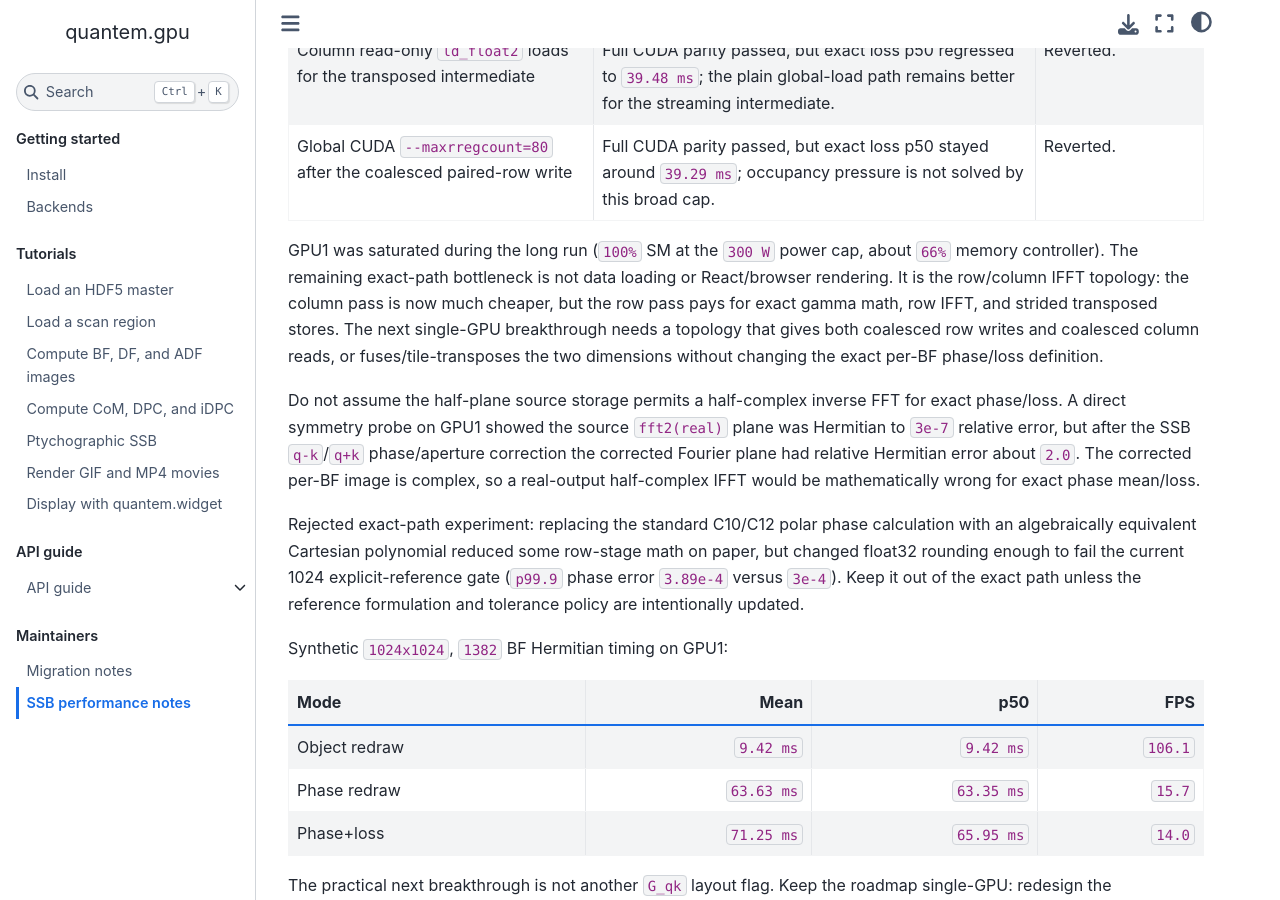
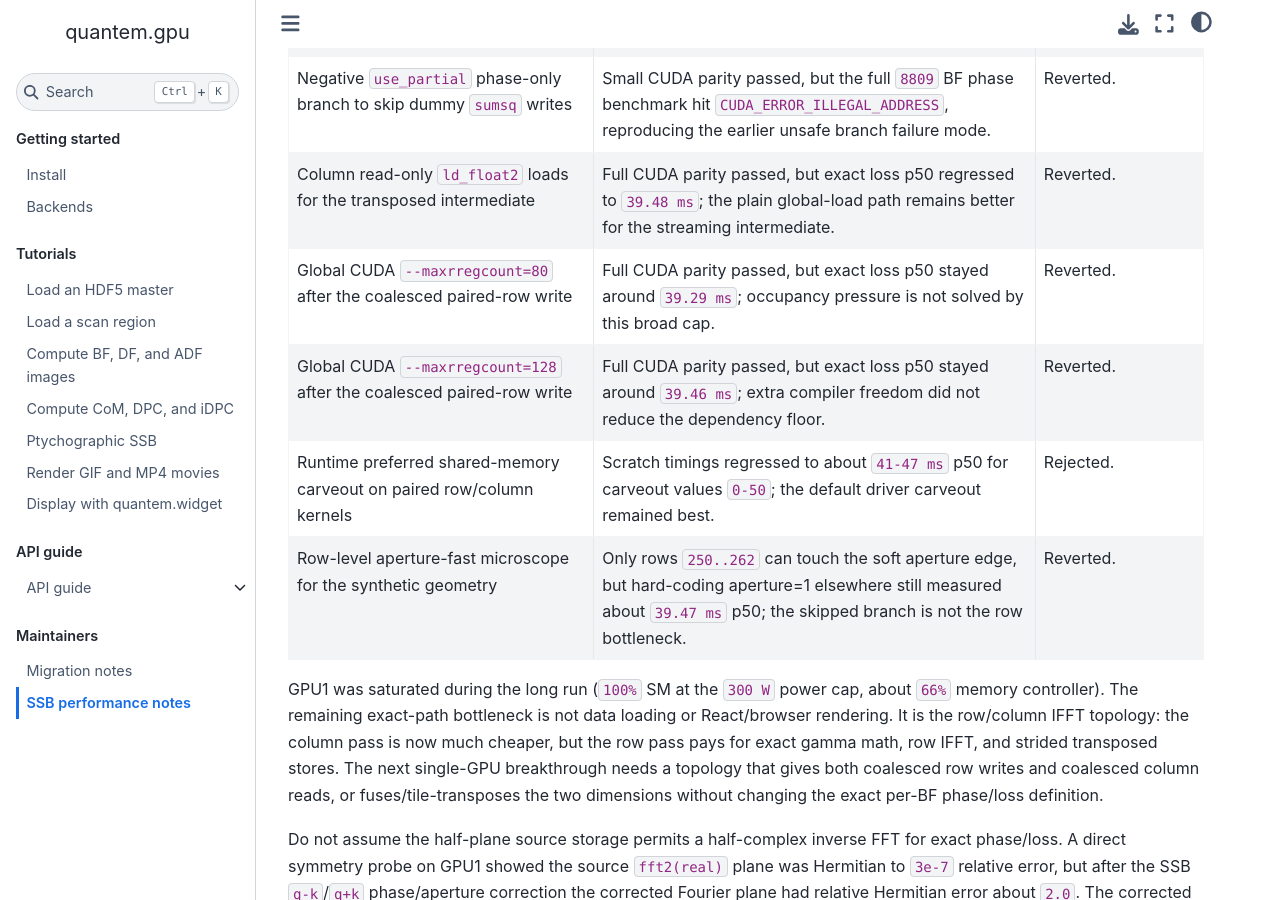
Before and after one commit to bobleesj/quantem.gpu, a Jupyter Book: the page built from docs/maintainer/ssb-performance.md, in a window 1280 px wide and 900 px high, scrolled down 14496 px. Built offline with Jupyter Book 1.0.4 settings and Sphinx 7.4.7 and the Sphinx Book theme 1.1.4, drawn with Linux system fonts in a browser that asks for light colours; some of the changed text lies outside the part shown.

Commit message:
docs: record SSB 512 hardware probes

```diff
--- a/docs/maintainer/ssb-performance.md
+++ b/docs/maintainer/ssb-performance.md
@@ -418,6 +418,14 @@
   and source counters reported L1TEX scoreboard stalls plus about `33%`
   excessive shared-memory wavefronts.
 
+Hardware note from the same continuation: GPU1 was power-capped at `300 W`.
+During a sustained 512 loss benchmark it held `100%` GPU utilization with
+throttle reason `0x4` and SM clocks around `1.59-1.61 GHz`. The driver reports
+`325 W` as the max power limit, but raising GPU1 to `325 W` failed with
+insufficient permissions. This is real clock headroom, but the available
+`300 -> 325 W` increase is too small to explain the full `39.5 -> 33.3 ms`
+target gap by itself.
+
 Nsight Compute on the paired row kernel:
 
 - `94` registers/thread, no local/shared spills.
@@ -499,6 +507,9 @@
 | Negative `use_partial` phase-only branch to skip dummy `sumsq` writes | Small CUDA parity passed, but the full `8809` BF phase benchmark hit `CUDA_ERROR_ILLEGAL_ADDRESS`, reproducing the earlier unsafe branch failure mode. | Reverted. |
 | Column read-only `ld_float2` loads for the transposed intermediate | Full CUDA parity passed, but exact loss p50 regressed to `39.48 ms`; the plain global-load path remains better for the streaming intermediate. | Reverted. |
 | Global CUDA `--maxrregcount=80` after the coalesced paired-row write | Full CUDA parity passed, but exact loss p50 stayed around `39.29 ms`; occupancy pressure is not solved by this broad cap. | Reverted. |
+| Global CUDA `--maxrregcount=128` after the coalesced paired-row write | Full CUDA parity passed, but exact loss p50 stayed around `39.46 ms`; extra compiler freedom did not reduce the dependency floor. | Reverted. |
+| Runtime preferred shared-memory carveout on paired row/column kernels | Scratch timings regressed to about `41-47 ms` p50 for carveout values `0-50`; the default driver carveout remained best. | Rejected. |
+| Row-level aperture-fast microscope for the synthetic geometry | Only rows `250..262` can touch the soft aperture edge, but hard-coding aperture=1 elsewhere still measured about `39.47 ms` p50; the skipped branch is not the row bottleneck. | Reverted. |
 
 GPU1 was saturated during the long run (`100%` SM at the `300 W` power cap,
 about `66%` memory controller). The remaining exact-path bottleneck is not
```
